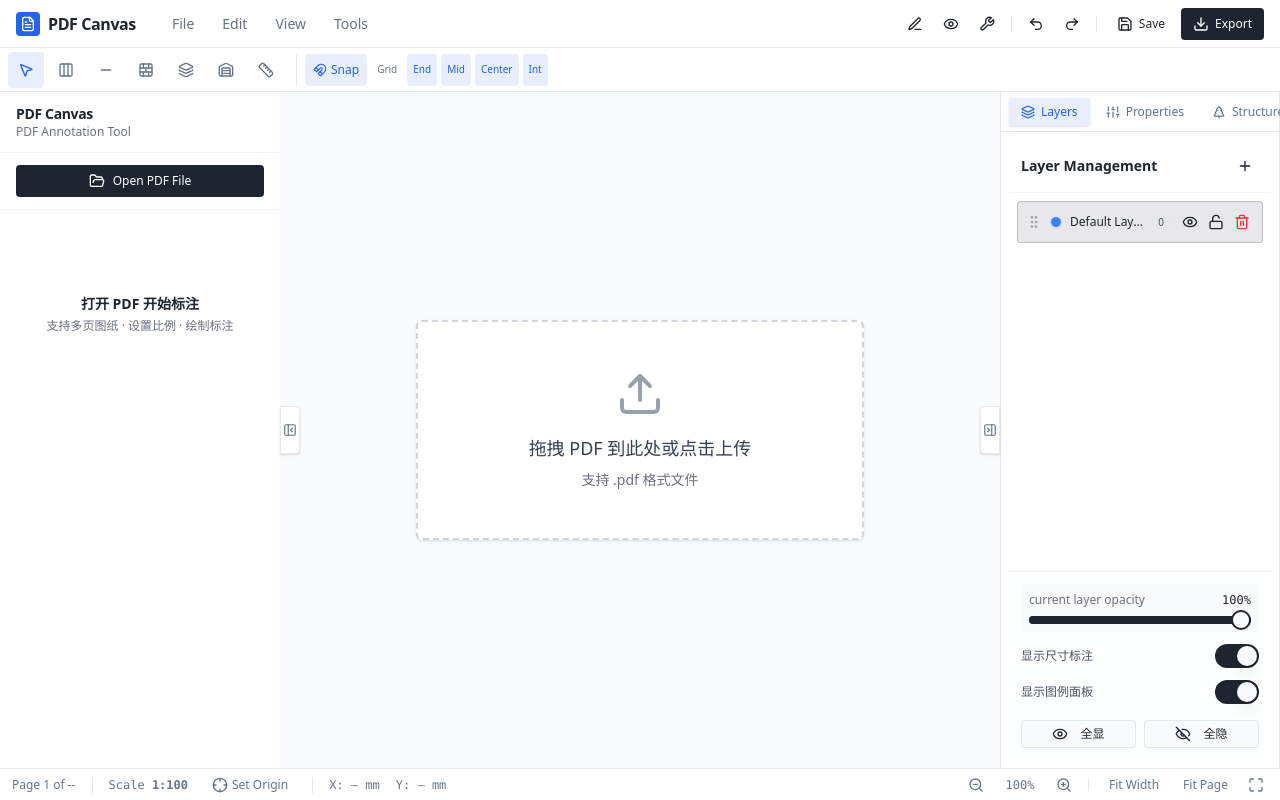
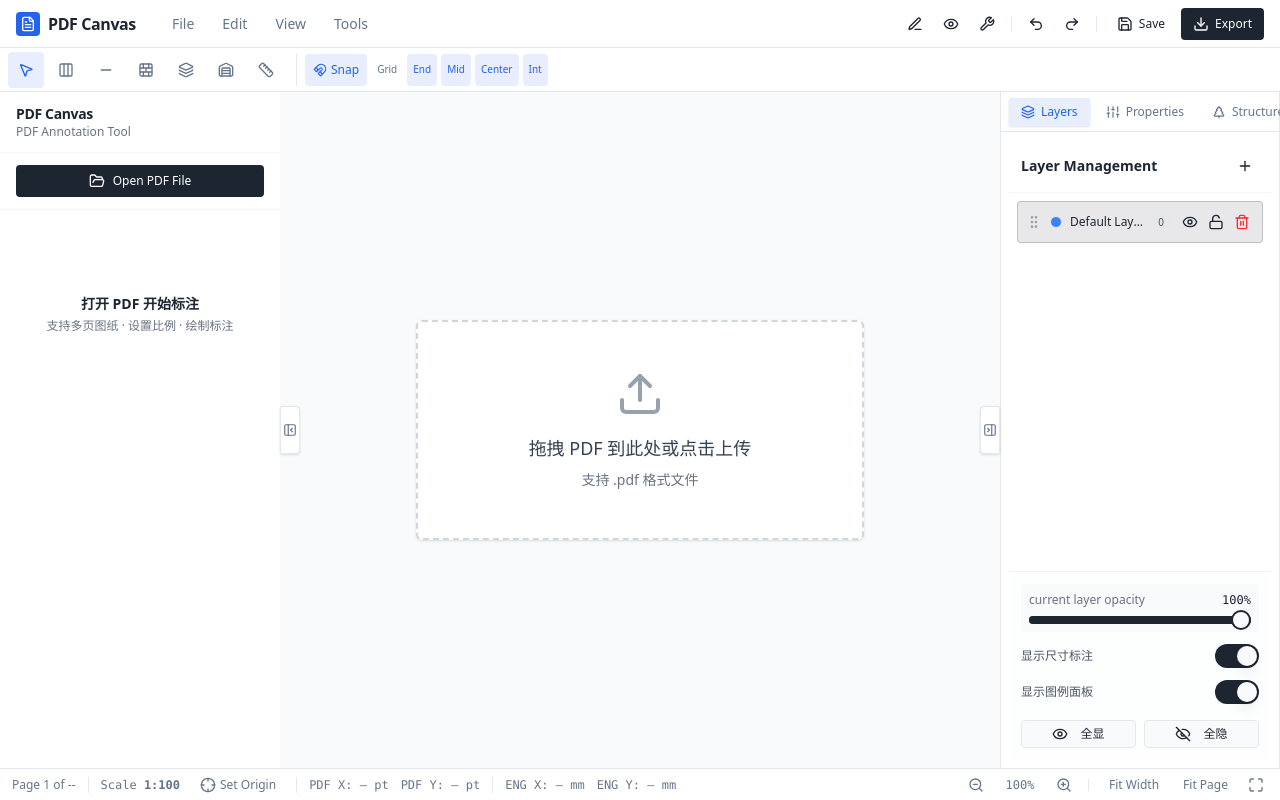
Before and after one commit to Jaylistisnotavailable/Test-PDF, a React (Vite) app: page / in a window 1280 px wide. Built offline with nearby package versions, Linux system fonts and the light colour scheme.

Commit message:
Add files via upload

```diff
--- a/src/components/editor/EditorStatusBar.tsx
+++ b/src/components/editor/EditorStatusBar.tsx
@@ -3,76 +3,198 @@
 import { useEffect, useState } from 'react';
 import { useAppSelector, useAppDispatch } from '@/app/store/hooks';
 import { setScale, setCurrentPage } from '@/app/store/slices/pdfSlice';
-import { setOriginMode, selectPageCoordinateSystem } from '@/app/store/slices/pageCoordinateSlice';
+import {
+  setOriginMode,
+  selectPageCoordinateSystem,
+} from '@/app/store/slices/pageCoordinateSlice';
+
 import {
   subscribeCursorCoordinate,
   type CursorCoordinateEvent,
 } from '@/core/coordinate/coordinateEvents';
 
-import { ZoomIn, ZoomOut, Maximize, Crosshair } from 'lucide-react';
+import {
+  ZoomIn,
+  ZoomOut,
+  Maximize,
+  Crosshair,
+} from 'lucide-react';
 
 import { Button } from '@/components/ui/button';
 
-export function EditorStatusBar({ onFitWidth, onFitPage}: { onFitWidth?: () => void; onFitPage?: () => void}) {
+export function EditorStatusBar({
+  onFitWidth,
+  onFitPage,
+}: {
+  onFitWidth?: () => void;
+  onFitPage?: () => void;
+}) {
   const dispatch = useAppDispatch();
 
-  const { currentPage, totalPages, scale } = useAppSelector((s) => s.pdf);
+  const {
+    currentPage,
+    totalPages,
+    scale,
+  } = useAppSelector((s) => s.pdf);
 
   const pageCoordinateSystem = useAppSelector((state) =>
-    selectPageCoordinateSystem(state, currentPage)
+    selectPageCoordinateSystem(
+      state,
+      currentPage
+    )
   );
 
-  const [cursor, setCursor] = useState<CursorCoordinateEvent | null>(null);
+  const [cursor, setCursor] =
+    useState<CursorCoordinateEvent | null>(null);
 
   useEffect(() => {
-    return subscribeCursorCoordinate(
-      (nextCursor) => {
-        if (!nextCursor) {
-          setCursor(null);
-          return;
-        }
-
-        console.log(
-          'CURSOR:',
-          nextCursor.pagePoint,
-          nextCursor.engineeringPoint,
-        );
-
-        setCursor(nextCursor);
-      },
-    );
+    return subscribeCursorCoordinate(setCursor);
   }, []);
 
-  const zoomIn = () => dispatch(setScale(Math.min(4.0, scale + 0.25)));
-  const zoomOut = () => dispatch(setScale(Math.max(0.25, scale - 0.25)));
+  const zoomIn = () =>
+    dispatch(
+      setScale(
+        Math.min(
+          4.0,
+          scale + 0.25
+        )
+      )
+    );
 
-  const coordinateUnit = pageCoordinateSystem.unit;
+  const zoomOut = () =>
+    dispatch(
+      setScale(
+        Math.max(
+          0.25,
+          scale - 0.25
+        )
+      )
+    );
+
+  const coordinateUnit =
+    pageCoordinateSystem.unit;
 
   const scaleText =
     pageCoordinateSystem.scaleNumerator === 1
       ? `1:${pageCoordinateSystem.scaleDenominator}`
       : `${pageCoordinateSystem.scaleNumerator}:${pageCoordinateSystem.scaleDenominator}`;
 
+  /*
+   * Number of decimal places for engineering coordinates.
+   */
+  const engineeringDecimals =
+    coordinateUnit === 'm'
+      ? 3
+      : coordinateUnit === 'cm'
+        ? 2
+        : 1;
+
+  /*
+   * PDF page coordinates are stored in PDF points.
+   *
+   * These are NOT engineering coordinates.
+   *
+   * They represent the cursor position in the
+   * persistent PDF/page coordinate system.
+   */
+  const pageX =
+    cursor
+      ? cursor.pagePoint.x
+      : null;
+
+  const pageY =
+    cursor
+      ? cursor.pagePoint.y
+      : null;
+
+  /*
+   * Engineering coordinates:
+   *
+   * - based on the user-defined Origin
+   * - based on the current drawing scale
+   * - X positive to the right
+   * - Y positive upward
+   *
+   * These values are already calculated by
+   * pagePointToEngineeringUnit().
+   */
+  const engineeringX =
+    cursor
+      ? cursor.engineeringPoint.x
+      : null;
+
+  const engineeringY =
+    cursor
+      ? cursor.engineeringPoint.y
+      : null;
+
   return (
-    <footer className="h-8 flex items-center justify-between px-3 bg-editor-toolbar border-t border-border text-xs text-muted-foreground shrink-0">
-      <div className="flex items-center gap-4 min-w-0">
-        <span>
+    <footer
+      className="
+        h-8
+        flex
+        items-center
+        justify-between
+        px-3
+        bg-editor-toolbar
+        border-t
+        border-border
+        text-xs
+        text-muted-foreground
+        shrink-0
+      "
+    >
+      {/* =========================================================
+          LEFT SIDE
+      ========================================================= */}
+      <div
+        className="
+          flex
+          items-center
+          gap-3
+          min-w-0
+          overflow-hidden
+        "
+      >
+        {/* Page */}
+        <span className="whitespace-nowrap">
           Page {currentPage} of {totalPages || '--'}
         </span>
 
+        {/* Page navigation */}
         {totalPages > 1 && (
           <div className="flex items-center gap-1">
-            <Button variant="ghost" size="icon" className="h-6 w-6"
+            <Button
+              variant="ghost"
+              size="icon"
+              className="h-6 w-6"
               onClick={() =>
-                dispatch(setCurrentPage(Math.max(1, currentPage - 1)))
+                dispatch(
+                  setCurrentPage(
+                    Math.max(
+                      1,
+                      currentPage - 1
+                    )
+                  )
+                )
               }
             >
               ‹
             </Button>
 
-            <Button variant="ghost" size="icon" className="h-6 w-6"
+            <Button
+              variant="ghost"
+              size="icon"
+              className="h-6 w-6"
               onClick={() =>
-                dispatch(setCurrentPage(Math.min(totalPages, currentPage + 1)))
+                dispatch(
+                  setCurrentPage(
+                    Math.min(
+                      totalPages,
+                      currentPage + 1
+                    )
+                  )
+                )
               }
             >
               ›
@@ -82,13 +204,39 @@
 
         <div className="w-px h-4 bg-border" />
 
-        <span className="font-mono whitespace-nowrap">
-          Scale <strong>{scaleText}</strong>
+        {/* =====================================================
+            DRAWING SCALE
+        ===================================================== */}
+        <span
+          className="
+            font-mono
+            whitespace-nowrap
+          "
+        >
+          Scale{' '}
+          <strong>
+            {scaleText}
+          </strong>
         </span>
 
+        {/* =====================================================
+            SET ORIGIN
+        ===================================================== */}
         <Button
-          variant="ghost" size="sm" className="h-6 text-xs px-2 gap-1"
-          onClick={() => dispatch(setOriginMode(true))}
+          variant="ghost"
+          size="sm"
+          className="
+            h-6
+            text-xs
+            px-2
+            gap-1
+            whitespace-nowrap
+          "
+          onClick={() =>
+            dispatch(
+              setOriginMode(true)
+            )
+          }
         >
           <Crosshair className="w-3.5 h-3.5" />
           Set Origin
@@ -96,59 +244,173 @@
 
         <div className="w-px h-4 bg-border" />
 
-        <span className="font-mono whitespace-nowrap">
-          X:{' '}
-          {cursor ? cursor.engineeringPoint.x.toFixed(
-                coordinateUnit === 'm' ? 3 : coordinateUnit === 'cm' ? 2 : 1
+        {/* =====================================================
+            PDF PAGE COORDINATES
+        ===================================================== */}
+
+        <span
+          className="
+            font-mono
+            whitespace-nowrap
+          "
+          title="PDF page X coordinate"
+        >
+          PDF X:{' '}
+          {pageX !== null
+            ? pageX.toFixed(2)
+            : '—'}
+          {' pt'}
+        </span>
+
+        <span
+          className="
+            font-mono
+            whitespace-nowrap
+          "
+          title="PDF page Y coordinate"
+        >
+          PDF Y:{' '}
+          {pageY !== null
+            ? pageY.toFixed(2)
+            : '—'}
+          {' pt'}
+        </span>
+
+        <div className="w-px h-4 bg-border" />
+
+        {/* =====================================================
+            ENGINEERING COORDINATES
+        ===================================================== */}
+
+        <span
+          className="
+            font-mono
+            whitespace-nowrap
+            font-medium
+          "
+          title="Engineering X coordinate based on current origin and drawing scale"
+        >
+          ENG X:{' '}
+          {engineeringX !== null
+            ? engineeringX.toFixed(
+                engineeringDecimals
               )
-            : '—'}{' '}
+            : '—'}
+          {' '}
           {coordinateUnit}
         </span>
 
-        <span className="font-mono whitespace-nowrap">
-          Y:{' '}
-          {cursor ? cursor.engineeringPoint.y.toFixed(
-                coordinateUnit === 'm' ? 3
-                  : coordinateUnit === 'cm' ? 2 : 1
+        <span
+          className="
+            font-mono
+            whitespace-nowrap
+            font-medium
+          "
+          title="Engineering Y coordinate based on current origin and drawing scale"
+        >
+          ENG Y:{' '}
+          {engineeringY !== null
+            ? engineeringY.toFixed(
+                engineeringDecimals
               )
-            : '—'}{' '}
+            : '—'}
+          {' '}
           {coordinateUnit}
         </span>
       </div>
 
-      <div className="flex items-center gap-2">
-        <Button variant="ghost" size="icon" className="h-6 w-6"
+      {/* =========================================================
+          RIGHT SIDE
+      ========================================================= */}
+      <div
+        className="
+          flex
+          items-center
+          gap-2
+          shrink-0
+        "
+      >
+        {/* Zoom Out */}
+        <Button
+          variant="ghost"
+          size="icon"
+          className="h-6 w-6"
           onClick={zoomOut}
         >
           <ZoomOut className="w-3.5 h-3.5" />
         </Button>
 
-        <span className="w-12 text-center font-mono">
-          {Math.round(scale * 100)}%
+        {/* Zoom percentage */}
+        <span
+          className="
+            w-12
+            text-center
+            font-mono
+          "
+        >
+          {Math.round(
+            scale * 100
+          )}
+          %
         </span>
 
-        <Button variant="ghost" size="icon" className="h-6 w-6"
+        {/* Zoom In */}
+        <Button
+          variant="ghost"
+          size="icon"
+          className="h-6 w-6"
           onClick={zoomIn}
         >
           <ZoomIn className="w-3.5 h-3.5" />
         </Button>
 
-        <div className="w-px h-3 bg-border mx-1" />
+        <div
+          className="
+            w-px
+            h-3
+            bg-border
+            mx-1
+          "
+        />
 
-        <Button variant="ghost" size="sm" className="h-6 text-xs px-2"
+        {/* Fit Width */}
+        <Button
+          variant="ghost"
+          size="sm"
+          className="
+            h-6
+            text-xs
+            px-2
+          "
           onClick={onFitWidth}
         >
           Fit Width
         </Button>
 
-        <Button variant="ghost" size="sm" className="h-6 text-xs px-2"
+        {/* Fit Page */}
+        <Button
+          variant="ghost"
+          size="sm"
+          className="
+            h-6
+            text-xs
+            px-2
+          "
           onClick={onFitPage}
         >
           Fit Page
         </Button>
 
-        <Button variant="ghost" size="icon" className="h-6 w-6"
-          onClick={() => dispatch(setScale(1.0))}
+        {/* Reset zoom */}
+        <Button
+          variant="ghost"
+          size="icon"
+          className="h-6 w-6"
+          onClick={() =>
+            dispatch(
+              setScale(1.0)
+            )
+          }
         >
           <Maximize className="w-3.5 h-3.5" />
         </Button>
```
